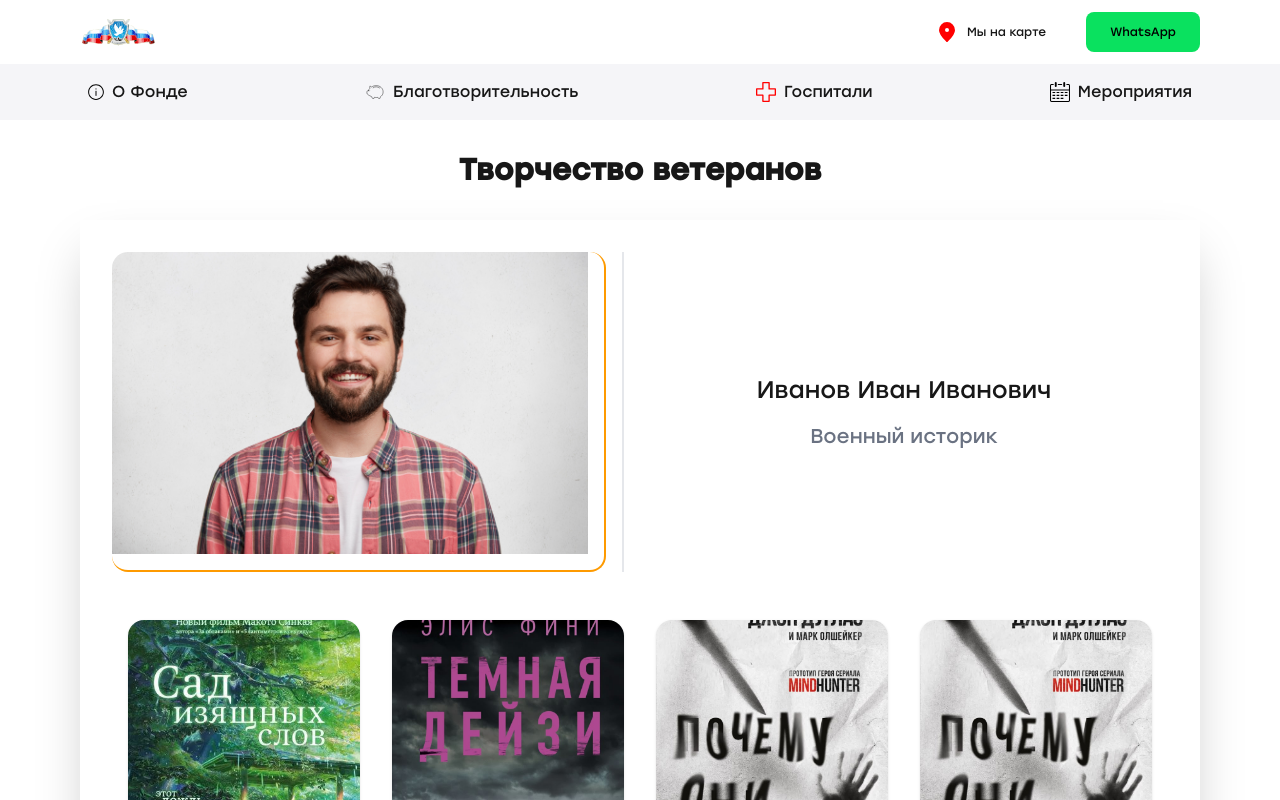
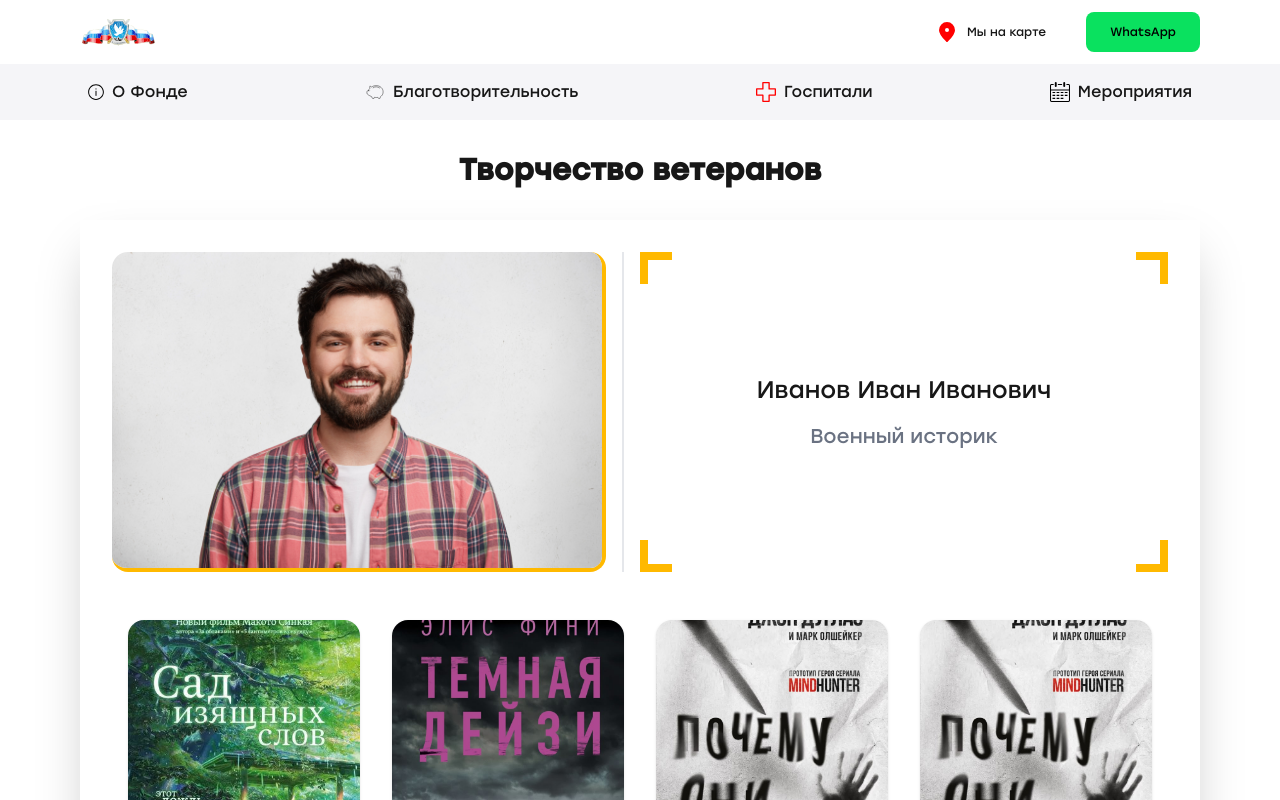
Before and after one commit to bmstu-itstech/fivvt-frontend, a Next.js app: page /creativity in a window 1280 px wide. Shown: the top 800 px of the page. Built offline with nearby package versions, Linux system fonts and the light colour scheme.

Commit message:
[feat] page: update style of creative page

```diff
--- a/src/components/CreativeCard/index.tsx
+++ b/src/components/CreativeCard/index.tsx
@@ -15,12 +15,17 @@ export const CreativeCard: FC<Props> = ({data, className}) => {
             alt='author photo'
             height={600}
             width={600}
-            className=' animate-appear-start-block-800 w-1/2 aspect-square rounded-2xl object-center object-cover pb-4 pe-4 border-b-2 border-e-2 border-amber-500'
+            className=' animate-appear-start-block-800 w-1/2 aspect-square rounded-2xl object-center object-cover  border-b-4 border-e-4 border-amber-400'
           />
           <Divider isVertical className='bg-gray-200' />
-          <div className='flex flex-col gap-4 justify-center items-center w-full max-w-1/2 animate-appear-end-block-800'>
+          <div className='flex relative flex-col gap-4 justify-center items-center w-full max-w-1/2 animate-appear-end-block-800'>
             <p className='text-2xl'>{data.author.name}</p>
             <p className='text-gray-500 text-xl'>{data.author.post}</p>
+            <div className='absolute top-0 left-0 p-2 -z-10 flex w-full h-full bg-amber-400'>
+              <div className='bg-white z-40 w-full h-full self-center mx-auto'></div>
+              <div className='bg-white absolute left-0 top-8 w-full h-[calc(100%-4rem)]'></div>
+              <div className='bg-white absolute top-0 right-8  w-[calc(100%-4rem)] h-full'></div>
+            </div>
           </div>
         </div>
         <div className='w-full flex flex-wrap'>
```
